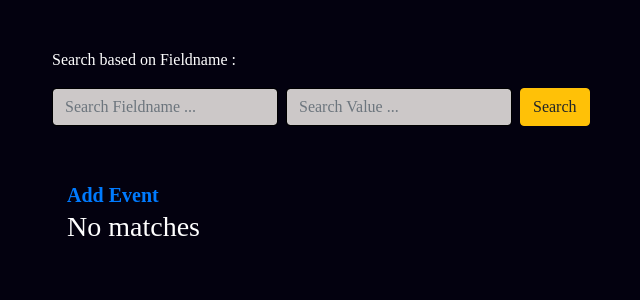
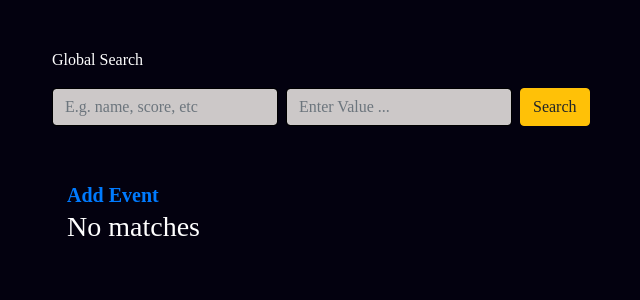
Before and after one commit to kumanik/onestop, a Django app: page / in a window 1280 px wide. Shown: the part 66-366 px from the top of the page, without its empty margins (33-673 px from the left). Run offline with Django 3.2, Linux system fonts and the light colour scheme; the visitor is signed in with stand-in values (Sample User, id 1); data that the repository does not hold is empty; some libraries are stand-ins or nearby versions; some web fonts are replaced.

Commit message:
search function updated

```diff
--- a/base/templates/base/eventList.html
+++ b/base/templates/base/eventList.html
@@ -24,13 +24,13 @@
 
 <div class="container">
   <br><br>
-  <p>Search based on Fieldname :</p>
+ <p>Global Search</p>
 
   <form class="form-inline my-2 my-lg-0" action="{% url 'search_field' %}" method="get">
-    <input class="form-control mr-sm-2" name="search_field" type="text" placeholder="Search Fieldname ..."
+    <input class="form-control mr-sm-2" name="search_field" type="text" placeholder="E.g. name, score, etc"
       aria-label="Search" style="border-color:black" required>
 
-    <input class="form-control mr-sm-2" name="searches" type="text" placeholder="Search Value ..." aria-label="Search"
+    <input class="form-control mr-sm-2" name="searches" type="text" placeholder="Enter Value ..." aria-label="Search"
       style="border-color:black" required>
     <button class="btn btn-warning my-2 my-sm-0" type="submit">Search</button>
   </form>
--- a/base/views.py
+++ b/base/views.py
@@ -41,7 +41,7 @@ def search_field(request):
         stu_list = StudentList.objects.get(list__contains=stu.id)
         studentList_ids.append(stu_list.id)
     events = Event.objects.filter(student_lists__in=studentList_ids)
-    return render(request, 'base/studentSearch.html', {'events': events, 'student_event': students})
+    return render(request, 'base/studentSearch.html', {'events': events, 'student_event': students, 'Student_List': studentList_ids})
 
 
 def viewEvent(request, event_id):
```
Also changed, not shown: base/templates/base/studentSearch.html (+7 -8 lines).
